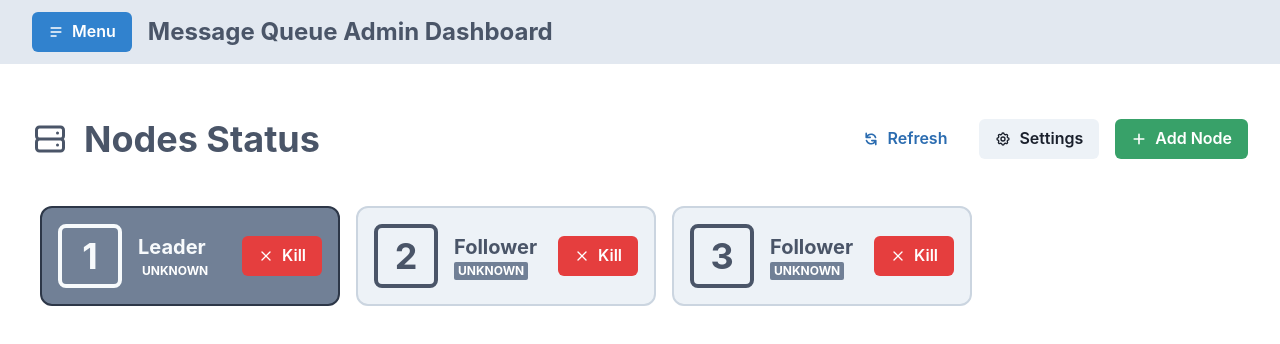
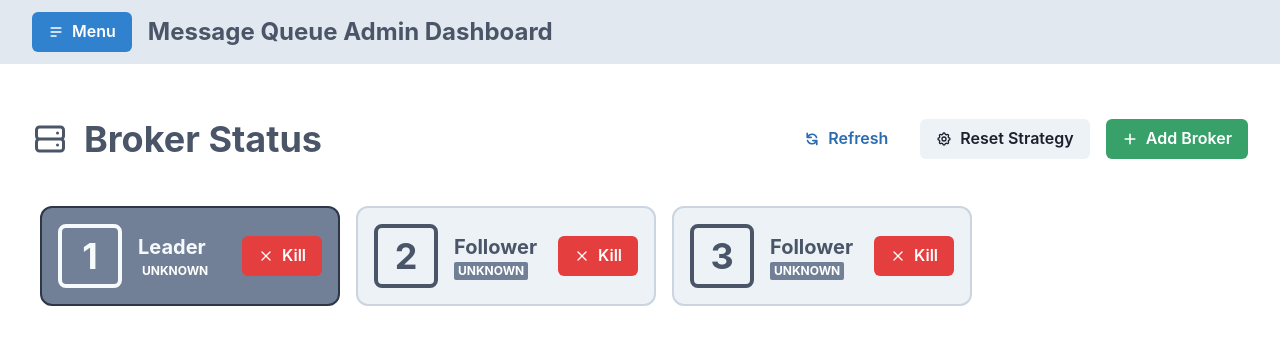
Before and after one commit to CMU-SV-MQ/MessageQueueDashboard, a React (Create React App) app: page / in a window 1280 px wide. Shown: the top 344 px of the page. Built offline with nearby package versions, Linux system fonts and the light colour scheme.

Commit message:
update naming (node->broker)

```diff
--- a/src/components/AddNodeBtn.js
+++ b/src/components/AddNodeBtn.js
@@ -28,7 +28,7 @@
               leftIcon={<HiPlus />}
               isLoading={isAdding}
             >
-              Add Node
+              Add Broker
             </Button>
           </PopoverTrigger>
           <PopoverContent>
--- a/src/components/SettingsBtn.js
+++ b/src/components/SettingsBtn.js
@@ -26,13 +26,13 @@
     <Popover>
       <PopoverTrigger>
         <Button colorScheme="gray" size="md" leftIcon={<HiOutlineCog />}>
-          Settings
+          Reset Strategy
         </Button>
       </PopoverTrigger>
       <PopoverContent>
         <PopoverArrow />
         <PopoverCloseButton />
-        <PopoverHeader>Cluster Settings</PopoverHeader>
+        <PopoverHeader>Choose Partition Strategy</PopoverHeader>
         <PopoverBody>
           {Object.keys(settings).map((key, index) => {
             return (
--- a/src/pages/Dashboard.js
+++ b/src/pages/Dashboard.js
@@ -51,7 +51,7 @@
       <Header />
       <Flex w="100%" px="2rem" flexDirection="column">
         <Flex w="100%" justifyContent="space-between" alignItems="center">
-          <PageTitle title="Nodes Status" icon={HiOutlineServer} />
+          <PageTitle title="Broker Status" icon={HiOutlineServer} />
           <Spacer />
           <HStack spacing="1rem">
             <Button
```
